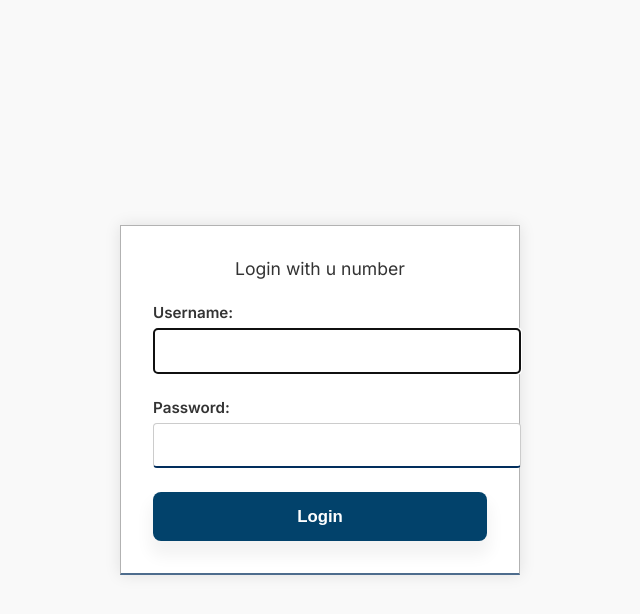
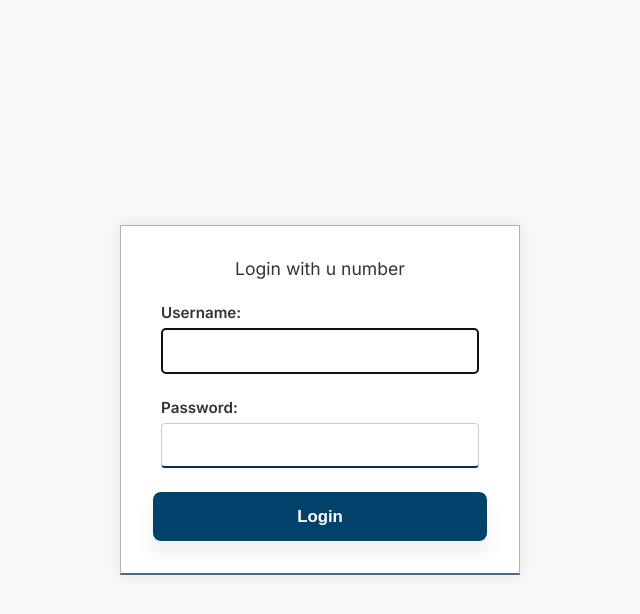
Before and after one commit to mpho-n/Order-Ride, a Django app: page /login/ in a window 1280 px wide. Shown: the top 614 px of the page, without its empty margins (320-960 px from the left). Run offline with Django 5.2, Linux system fonts and the light colour scheme.

Commit message:
Updated login page to center inputs

```diff
--- a/TaxiUp/register/templates/registration/login.html
+++ b/TaxiUp/register/templates/registration/login.html
@@ -41,10 +41,20 @@
 		}
 
 		form {
+			display: flex;
 			width: 100%;
 			display: flex;
 			flex-direction: column;
 			gap: 1.5rem;
+		}
+
+		/* Ensure div containers with inputs center */
+		div:has(input[type="text"]),
+		div:has(input[type="password"]) {
+			display: flex;
+			justify-content: center;
+			align-items: center;
+			flex-direction: column;
 		}
 
 		p {
@@ -57,13 +67,16 @@
 		label {
 			display: block;
 			margin-bottom: 0.4rem;
+			margin-left: 0.5rem;
 			font-weight: 600;
 			font-size: 0.95rem;
+
+			align-self: start;
 		}
 
 		input[type="text"],
 		input[type="password"] {
-			width: 100%;
+			width: 85%;
 			padding: 0.7rem 1rem;
 			border: 1px solid #ccc;
 			border-radius: 4px;
```
